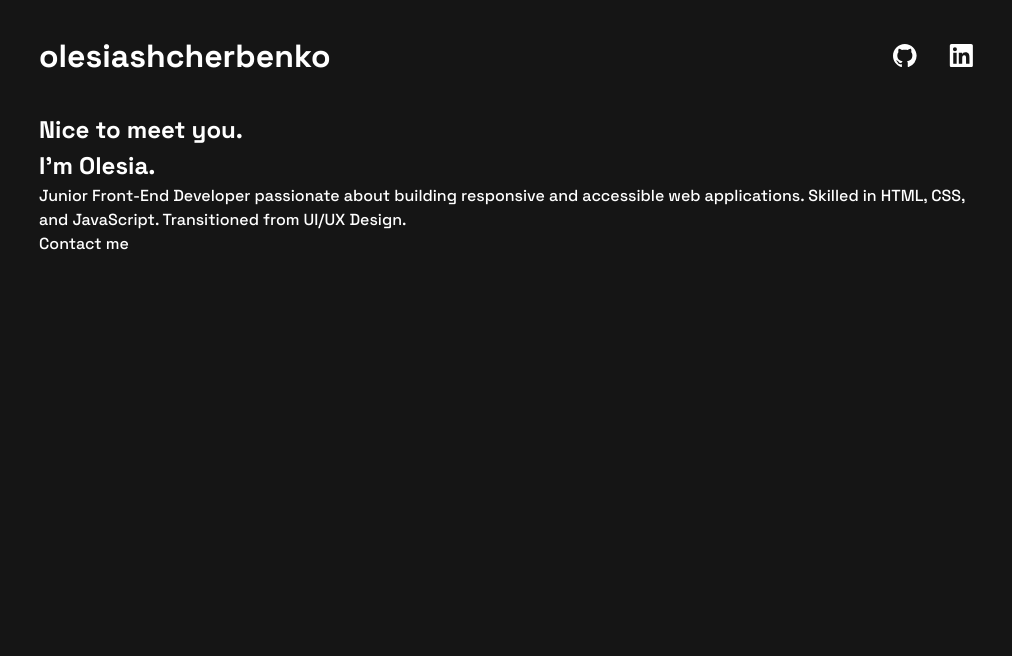
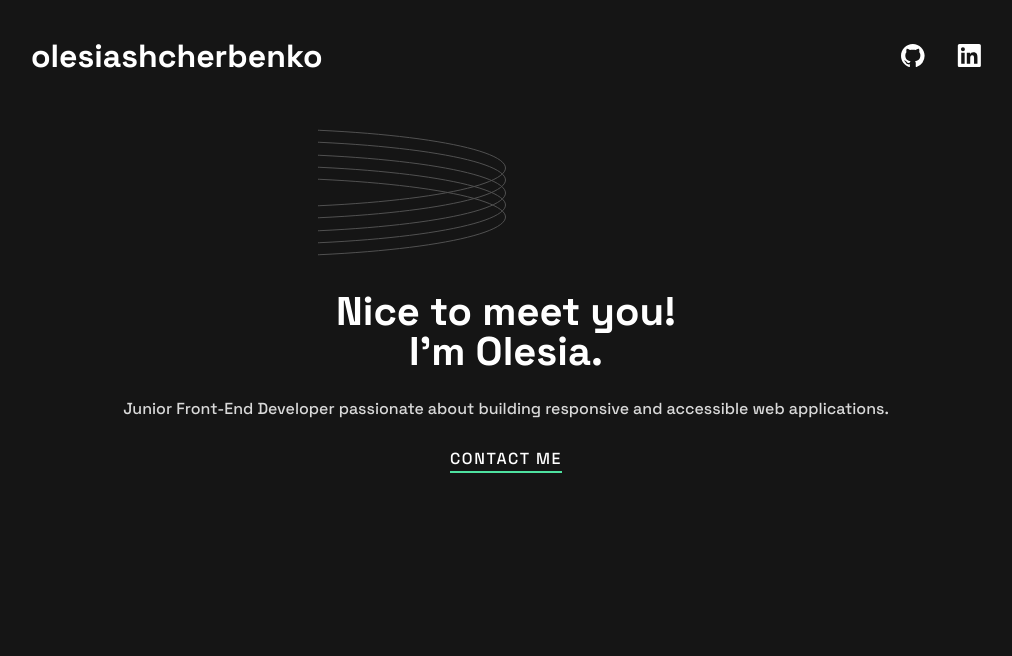
Before and after one commit to OlesiaShcherbenko/my-portfolio, a website built with Vite: page src/index.html in a window 1280 px wide. Shown: the whole page, without its empty margins (134-1146 px from the left). Built offline with nearby package versions, Linux system fonts and the light colour scheme.

Commit message:
feat: style hero section

```diff
--- a/src/css/header.css
+++ b/src/css/header.css
@@ -9,7 +9,6 @@
   font-size: var(--fs-24);
   font-weight: 700;
   line-height: 1.3;
-  letter-spacing: --0.02em;
 }
 
 .nav-list {
--- /dev/null
+++ b/src/css/hero.css
@@ -0,0 +1,36 @@
+.rings {
+  position: absolute;
+  right: 50%;
+  top: 16%;
+}
+
+.hero-container {
+  display: flex;
+  flex-direction: column;
+  gap: 24px;
+  align-items: center;
+  padding: 180px 0;
+  text-align: center;
+}
+
+.headline {
+  font-size: var(--fs-40);
+  line-height: 1;
+}
+
+.description {
+  color: var(--c-grey);
+  font-weight: 500;
+  line-height: 1.6;
+}
+
+.contact {
+  text-transform: uppercase;
+  line-height: 1.6;
+  letter-spacing: 0.1em;
+  border-bottom: 2px solid var(--c-green);
+}
+
+.contact:hover {
+  color: var(--c-green);
+}
--- a/src/css/reset.css
+++ b/src/css/reset.css
@@ -1,3 +1,7 @@
+body {
+  margin: 0;
+}
+
 h1,
 h2,
 h3,
--- a/src/css/styles.css
+++ b/src/css/styles.css
@@ -5,3 +5,4 @@
 
 /* Sections style */
 @import url('./header.css');
+@import url('./hero.css');
--- a/src/partials/hero.html
+++ b/src/partials/hero.html
@@ -1,12 +1,14 @@
 <section class="hero">
+  <img class="rings" src="/img/pattern-rings.svg" />
   <div class="container">
+    <div class="hero-container">
       <h1 class="headline">
-      Nice to meet you. <br />
-      I'm <span>Olesia</span>.
+        Nice to meet you! <br />
+        I'm Olesia.
       </h1>
       <p class="description">
         Junior Front-End Developer passionate about building responsive and
-      accessible web applications. Skilled in HTML, CSS, and JavaScript. Transitioned from UI/UX Design.
+        accessible web applications.
       </p>
       <a
         class="contact"
@@ -15,4 +17,5 @@
         >Contact me</a
       >
     </div>
+  </div>
 </section>
```
Also changed, not shown: src/img/pattern-rings.svg (added). Lines whose indentation alone changed are shown as unchanged.
